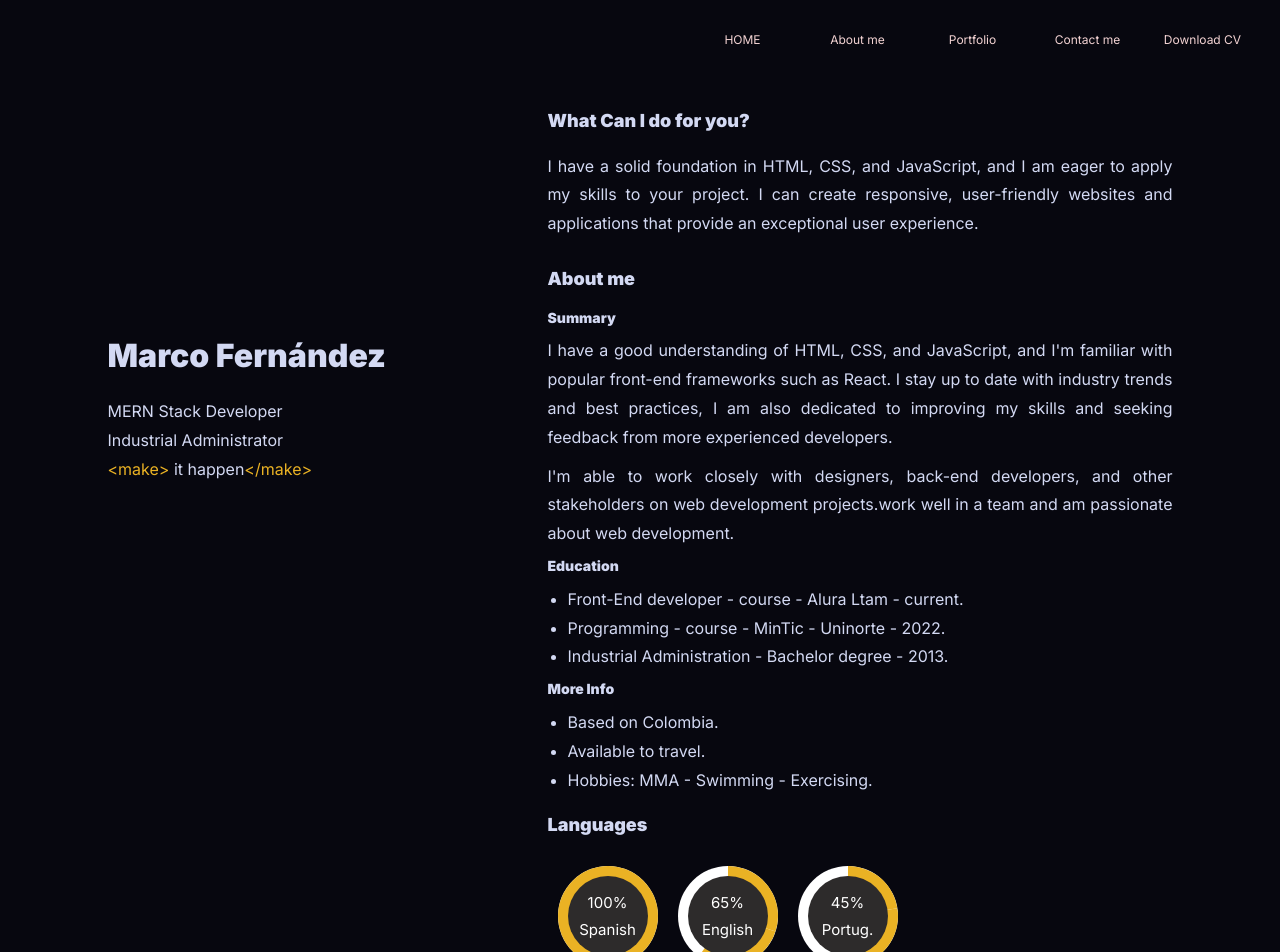
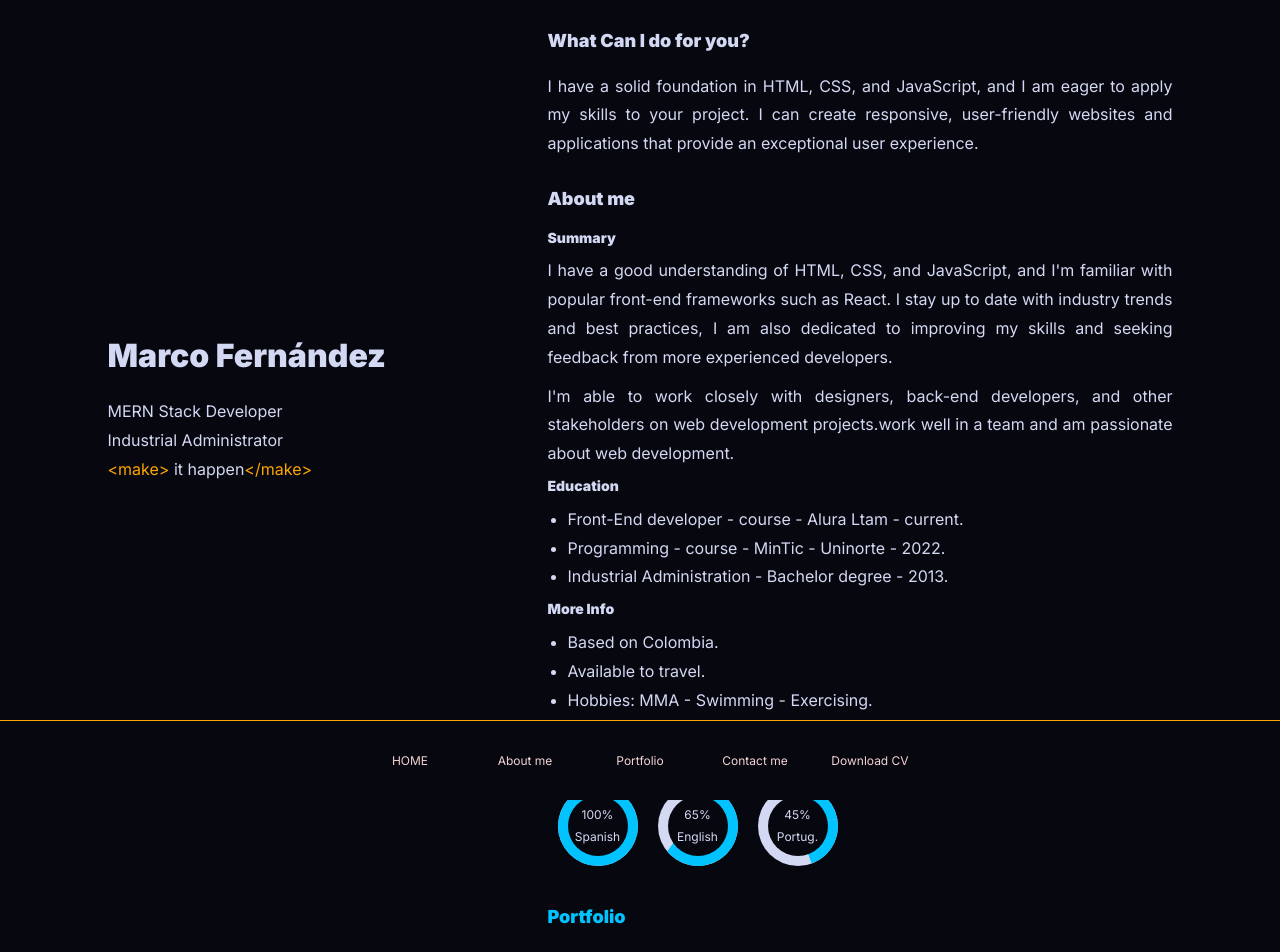
Before and after one commit to afmarquinho/Portfolio-Frontend, a React (Vite) app: page / in a window 1280 px wide. Shown: the top 952 px of the page. Built offline with nearby package versions, Linux system fonts and the light colour scheme; a web font is replaced by a local one.

Commit message:
ok navbar al fondo

```diff
--- a/src/App.css
+++ b/src/App.css
@@ -25,6 +25,7 @@ body {
   background-color: var(--fondo);
   color: var(--primario);
 }
+
 h1,
 h2,
 h3 {
@@ -143,7 +144,11 @@ img {
 
 /* //*ROW */
 @media (min-width: 992px) {
-  .row {
+  main {
+      padding-top: 10rem;
+  }
+
+  .container .row {
     display: flex;
     justify-content: space-between;
     align-items: flex-start;
@@ -163,7 +168,6 @@ img {
     position: absolute;
     right: 10rem;
     top: 0;
-    margin-top: 80px;
     overflow: auto;
   }
 }
@@ -186,6 +190,9 @@ img {
 /* //*FIN ASIDE */
 
 /* //*SECTION */
+.portfolio{
+  color: var(--resaltado)
+}
 .project h3 {
   color: var(--amarillo);
   margin: 2.5rem 0 0 0;
@@ -193,12 +200,13 @@ img {
 .project .see-project {
   color: var(--resaltado);
 }
-.project span{
+.project span {
   color: var(--resaltado);
   /* background-color: #00c3ff3d; */
   text-shadow: 2px 2px 4px #00c3ff;
   border-radius: 20px;
   margin-right: 1rem;
+  font-size: 1.rem;
 }
 
 /* //*FIN SECTION */
--- a/src/potafolio/Home.jsx
+++ b/src/potafolio/Home.jsx
@@ -1,11 +1,14 @@
+import { useEffect } from "react";
 import Navbar from "./Navbar";
+import { useLocation } from "react-router-dom";
 
 const Home = () => {
+
   return (
     <>
-      <Navbar />
+      <Navbar/>
         <main>
-        <div className="container">
+          <div className="container" id="container">
             <div className="row d-flex justify-btw">
               <aside className="col-12 col-lg-3 col-xl-4 ">
                 <h1 className="mi_nombre">Marco Fernández</h1>
@@ -22,8 +25,8 @@ const Home = () => {
                     What Can I do for you?
                   </h2>
                   <p className="content text-justify">
-                  I have a solid foundation in HTML, CSS, and JavaScript, and I
-                  am eager to apply my skills to your project. I can create
+                    I have a solid foundation in HTML, CSS, and JavaScript, and
+                    I am eager to apply my skills to your project. I can create
                     responsive, user-friendly websites and applications that
                     provide an exceptional user experience.
                   </p>
@@ -34,16 +37,17 @@ const Home = () => {
                   </h2>
                   <h3 className="summary">Summary</h3>
                   <p className="text-justify">
-                  I have a good understanding of HTML, CSS, and JavaScript, and
-                  I'm familiar with popular front-end frameworks such as React.
-                  I stay up to date with industry trends and best practices, I
-                  am also dedicated to improving my skills and seeking feedback
-                  from more experienced developers.
+                    I have a good understanding of HTML, CSS, and JavaScript,
+                    and I'm familiar with popular front-end frameworks such as
+                    React. I stay up to date with industry trends and best
+                    practices, I am also dedicated to improving my skills and
+                    seeking feedback from more experienced developers.
                   </p>
                   <p className="text-justify">
-                  I'm able to work closely with designers, back-end developers,
-                  and other stakeholders on web development projects.work well
-                  in a team and am passionate about web development.
+                    I'm able to work closely with designers, back-end
+                    developers, and other stakeholders on web development
+                    projects.work well in a team and am passionate about web
+                    development.
                   </p>
                   <h3 className="education">Education</h3>
                   <p>
@@ -77,7 +81,7 @@ const Home = () => {
                           <div className="fill-1"></div>
                         </div>
                         <div className="inside-circle">
-                        <div> 100% Spanish</div>
+                          <div> 100% <br />Spanish</div>
                         </div>
                       </div>
                     </div>
@@ -91,7 +95,7 @@ const Home = () => {
                           <div className="fill-2"></div>
                         </div>
                         <div className="inside-circle">
-                        <div>65% English</div>
+                          <div>65% <br />English</div>
                         </div>
                       </div>
                     </div>
@@ -106,7 +110,7 @@ const Home = () => {
                           <div className="fill-3"></div>
                         </div>
                         <div className="inside-circle">
-                        <div> 45% Portug.</div>
+                          <div> 45% <br />Portug.</div>
                         </div>
                       </div>
                     </div>
@@ -114,7 +118,7 @@ const Home = () => {
                 </div>
 
                 <div className="article article2 my-5">
-                <h2 className="Portfolio" id="about-me">
+                  <h2 className="portfolio" id="portfolio">
                     Portfolio
                   </h2>
                   <div className="project project1">
@@ -123,7 +127,9 @@ const Home = () => {
                       Lorem ipsum, dolor sit amet consectetur adipisicing elit.
                       Error corporis deleniti a eveniet delectus officiis
                       doloribus voluptatibus, eos illum accusamus.
-                    <a href="www.google.com" className="see-project mx-3">CHECK</a>
+                      <a href="www.google.com" className="see-project mx-3">
+                        CHECK
+                      </a>
                       <br />
                       <span className="">React</span>
                       <span className="">Styled-Components</span>
@@ -136,7 +142,9 @@ const Home = () => {
                       Lorem ipsum, dolor sit amet consectetur adipisicing elit.
                       Error corporis deleniti a eveniet delectus officiis
                       doloribus voluptatibus, eos illum accusamus.
-                    <a href="www.google.com" className="see-project mx-3">CHECK</a>
+                      <a href="www.google.com" className="see-project mx-3">
+                        CHECK
+                      </a>
                       <br />
                       <span className="">React</span>
                       <span className="">Styled-Components</span>
@@ -144,7 +152,6 @@ const Home = () => {
                       <span className="">Axios</span>
                       <span className="">Express</span>
                       <span className="">Mongo DB</span>
-
                     </p>
                   </div>
                   <div className="project project2">
@@ -153,7 +160,9 @@ const Home = () => {
                       Lorem ipsum, dolor sit amet consectetur adipisicing elit.
                       Error corporis deleniti a eveniet delectus officiis
                       doloribus voluptatibus, eos illum accusamus.
-                    <a href="www.google.com" className="see-project mx-3">CHECK</a>
+                      <a href="www.google.com" className="see-project mx-3">
+                        CHECK
+                      </a>
                       <br />
                       <span className="">React</span>
                       <span className="">Styled-Components</span>
@@ -162,7 +171,6 @@ const Home = () => {
                       <span className="">Axios</span>
                       <span className="">Express</span>
                       <span className="">Mongo DB</span>
-
                     </p>
                   </div>
                 </div>
@@ -170,6 +178,7 @@ const Home = () => {
             </div>
           </div>
         </main>
+
     </>
   );
 };
--- a/src/potafolio/Navbar.jsx
+++ b/src/potafolio/Navbar.jsx
@@ -13,11 +13,11 @@ const Navbar = () => {
           <span>About me</span>
         </StyledLink>
 
-        <StyledLink className="link" href="/portfolio">
+        <StyledLink className="link" href="#portfolio">
           {" "}
           <span>Portfolio</span>
         </StyledLink>
-        <StyledLink className="link" href="/contact-me">
+        <StyledLink className="link" href="#contact-me">
           {" "}
           <span>Contact me</span>
         </StyledLink>
@@ -41,16 +41,17 @@ const NAV = styled.nav`
   display: none;
   @media (min-width: 992px) {
     display: flex;
-    justify-content: flex-end;
+    justify-content: center;
     align-items: center;
     width: 100vw;
-    max-width: 120rem;
     padding: 2rem;
     position: fixed;
-    top: 0;
-    right: 0;
+    bottom: 0;
+    left: 0;
     z-index: 1000;
     background-color: #07070f;
+    height: 8rem;
+    border-top: 1px solid #fda500;
   }
 `;
 
@@ -74,8 +75,8 @@ const StyledLink = styled.a`
     left: 0;
     width: 100%;
     height: 100%;
-    border-top: 2px solid #4ec1dc;
-    border-bottom: 2px solid #4ec1dc;
+    border-top: 2px solid #fda500;
+    border-bottom: 2px solid #fda500;
     transition: 0.5s;
     transform: scaleY(2);
     opacity: 0;
@@ -88,14 +89,14 @@ const StyledLink = styled.a`
     width: 100%;
     height: 100%;
 
-    background: #4ec1dc;
+    background: #fda500;
     transition: 0.5s;
     transform: scale(0);
     opacity: 0;
     z-index: -1;
   }
   &:hover {
-    color: #ffffff;
+    color:  #07070f;
     font-weight: bold;
     &::before {
       transform: scale(1);
--- a/src/progress.css
+++ b/src/progress.css
@@ -1,9 +1,9 @@
 :root {
-  --gris: #2d2b2b;
-  --amarillo: #eab224;
-  --gris__suave: #76736b;
-  --fuentePrincipal: "Inter", sans-serif;
-  --fuenteSecundaria: "Alkatra", cursive;
+  --fondo: #07070f;
+  --resaltado: #00c3ff;
+  --primario: #d3d9f3;
+
+
 }
 /* BARRAS CIRULARES */
 
@@ -28,28 +28,28 @@
 }
 .circular-wrap {
   margin: 1rem;
-  width: 10rem;
-  height: 10rem;
-  background-color: white;
+  width: 8rem;
+  height: 8rem;
+  background-color: var(--primario);
   border-radius: 50%;
 }
 .circular-wrap .circle .mask,
 .circular-wrap .circle .fill-1,
 .circular-wrap .circle .fill-2,
 .circular-wrap .circle .fill-3 {
-  width: 10rem;
-  height: 10rem;
+  width: 8rem;
+  height: 8rem;
   position: absolute;
   border-radius: 50%;
 }
 .circular-wrap .circle .mask {
-  clip: rect(0rem, 10rem, 10rem, 5rem);
+  clip: rect(0rem, 8rem, 8rem, 4rem);
 }
 
 /* animacion */
 .mask .fill-1 {
   clip: rect(0rem 5rem 10rem 0rem);
-  background-color: var(--amarillo);
+  background-color: var(--resaltado);
 }
 .mask.full-1,
 .circle .fill-1 {
@@ -67,7 +67,7 @@
 /* animacion */
 .mask .fill-2 {
   clip: rect(0rem 5rem 10rem 0rem);
-  background-color: var(--amarillo);
+  background-color: var(--resaltado);
 }
 .mask.full-2,
 .circle .fill-2 {
@@ -84,38 +84,38 @@
 }
 /* animacion */
 .mask .fill-3 {
-  clip: rect(0rem 5rem 10rem 0rem);
-  background-color: var(--amarillo);
+  clip: rect(0rem 4rem 10rem 0rem);
+  background-color: var(--resaltado);
 }
 .mask.full-3,
 .circle .fill-3 {
   animation: fill-3 ease-in-out 3s;
-  transform: rotate(81deg);
+  transform: rotate(80deg);
 }
 @keyframes fill-3 {
   0% {
     transform: rotate(0deg);
   }
   100% {
-    transform: rotate(81deg);
+    transform: rotate(80deg);
   }
 }
 .circle {
   position: relative;
-  height: 10rem; /* Establece una altura para el contenedor */
-  width: 10rem; /* Establece una anchura para el contenedor */
+  height: 8rem; /* Establece una altura para el contenedor */
+  width: 8rem; /* Establece una anchura para el contenedor */
   display: flex; /* Agrega display flex para centrar en ambos ejes */
   justify-content: center;
   align-items: center;
 }
 .inside-circle {
   position: absolute;
-  background-color: var(--gris);
+  background-color: var(--fondo);
   border-radius: 50%;
-  width: 8rem;
-  height: 8rem;
-  font-size: 1.5rem;
-  color: white;
+  width: 6rem;
+  height: 6rem;
+  font-size: 1.2rem;
+  color:var(--primario);
   text-align: center;
   display: flex;
   align-items: center;
```
Lines whose indentation alone changed are shown as unchanged.
